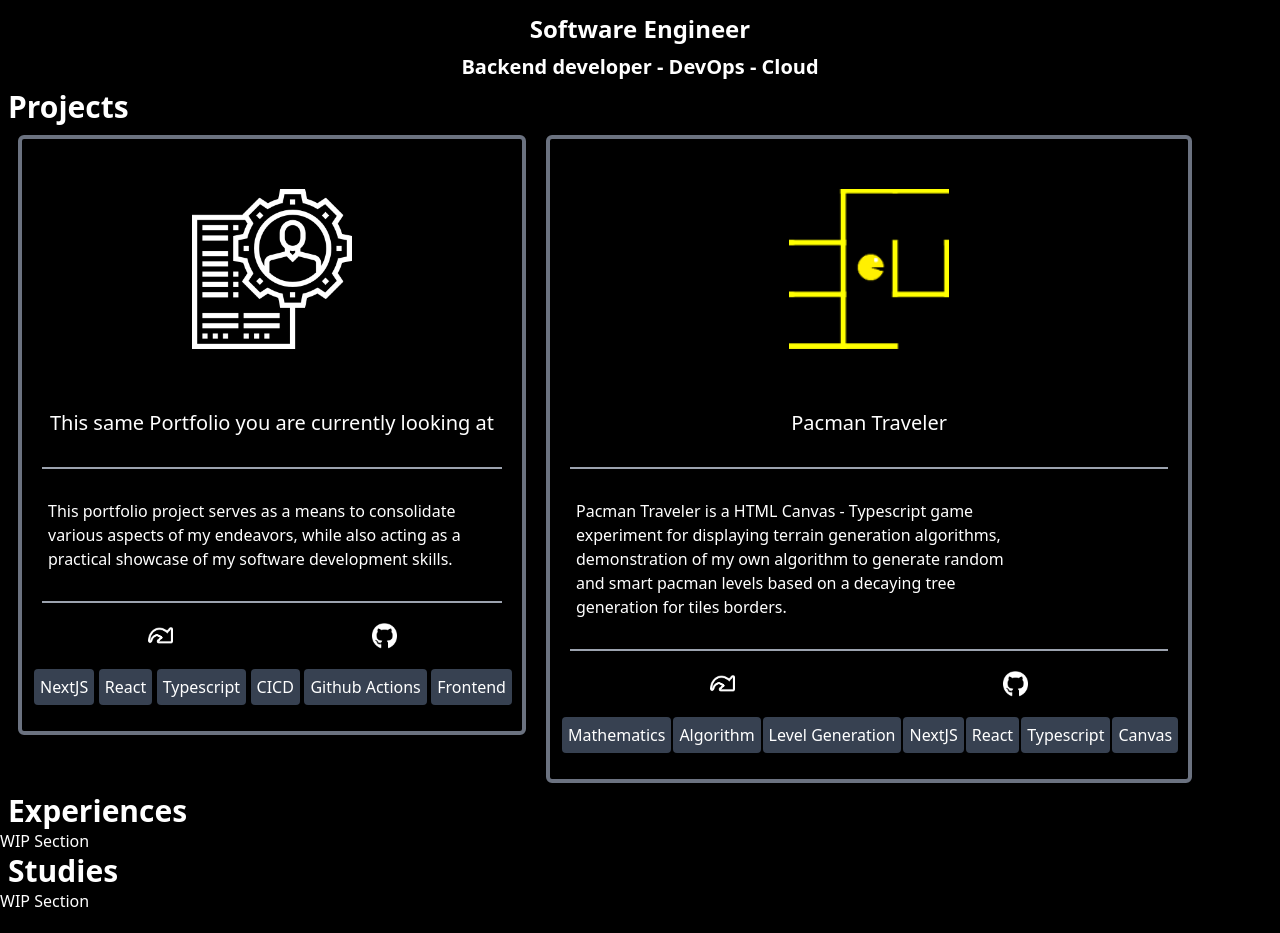
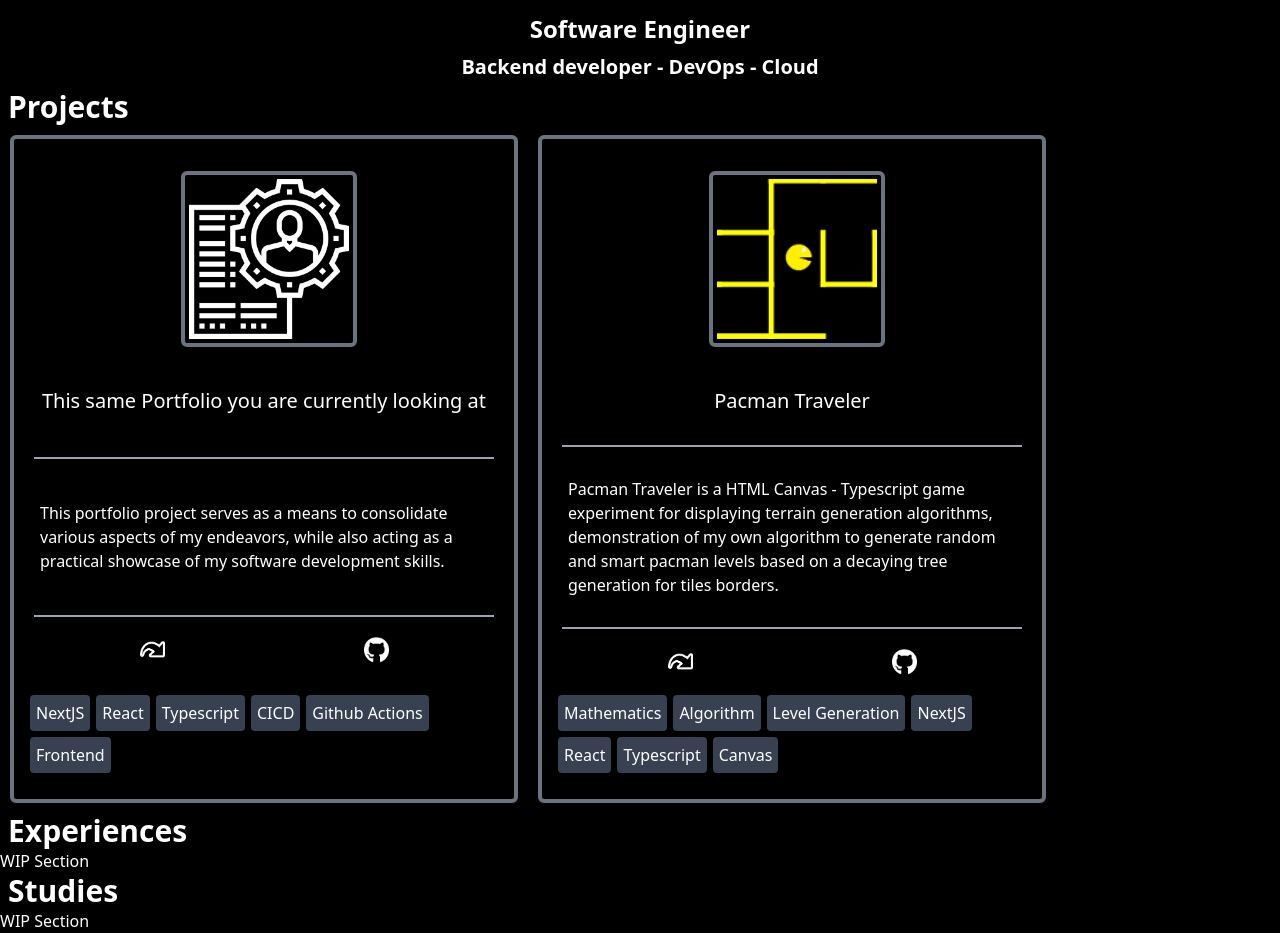
Before and after one commit to Deffohn/portfolio-website, a Next.js app in the folder frontend/: page / in a window 1280 px wide. Shown: the part 362-1295 px from the top of the page. Built offline with nearby package versions, Linux system fonts and the light colour scheme.

Commit message:
💄 rework project sheets on portfolio

```diff
--- a/frontend/components/Projects.tsx
+++ b/frontend/components/Projects.tsx
@@ -1,6 +1,7 @@
 "use client";
 import { getBaseUrl } from '@/utils/baseUrl';
 import Image from 'next/image';
+import { useEffect, useState } from 'react';
 
 type ProjectLink = {
   link: string,
@@ -16,36 +17,13 @@
   projectLinks?: ProjectLink[],
 };
 
-const ProjectPicture: React.FC<{src: string, alt: string}> = (
-  {src, alt}
+const ProjectTextContent: React.FC<{screenWidth: number, contentInput: ProjectContentInput}> = (
+  {screenWidth, contentInput}
 ) => {
   return (
-    <div>
-      <img src={src} alt={alt} className="md:h-30 md:w-auto md:mb-10 md:mt-10 lg:w-40 lg:h-40"/>
-    </div>
-  );
-};
-
-const ProjectComponent: React.FC<{contentInput: ProjectContentInput}> = (
-  {contentInput}
-) => {
-  return (
-    <div className='bg-black rounded-md border-4 border-gray-500 m-2.5
-      mg:w-320 mg:min-h-480
-    '>
-      <div className="flex flex-col mx-2.5 my-2.5 justify-between">
-        <div className="flex mx-auto">
-          {
-            contentInput.illustrationPath != null ?
-            <ProjectPicture src={contentInput.illustrationPath}
-              alt={"\""+contentInput.projectName+"\""+" Project Picture"}
-            />
-            :
-            <ProjectPicture src={"/projects/default.png"}
-              alt={"Default Project Picture"}
-            />
-          }
-        </div>
+    <div className={(screenWidth < 800 ? 'flex flex-1 flex-col w-2/3 max-w-2/3 mx-2.5 my-2.5 justify-between'
+    : 'flex flex-1 flex-col mx-2.5 my-2.5 justify-between'
+    )}>
       <div className="flex flex-col mx-2.5 my-2.5 justify-between">
         <div className="flex mx-1.5 my-2.5 items-center justify-center">
           <h3 className='text-center text-white no-underline break-words
@@ -60,7 +38,7 @@
       </div>
       <div className="flex flex-col mx-2.5 my-2.5 justify-between">
         <div className="flex mx-1.5 my-2.5 items-center justify-center
-                            md:max-w-md">
+                          max-w-md">
           {
             contentInput.projectDescription &&
             <a className="text-left text-white no-underline">
@@ -112,11 +90,13 @@
       { /* {project tags} */
         contentInput.projectTags && contentInput.projectTags?.length != 0 &&
 
-          <div className="md:justify-between mb-2.5 flex flex-wrap">
+        <div className={(screenWidth < 800 ? 'justify-between mb-2.5 flex flex-wrap'
+        : 'justify-between mb-2.5  shrink-0 flex-nowrap max-w-md'
+        )}>
         {
           contentInput.projectTags.map((tag: string, projectTagIndex) => {
             return (
-                  <div key={projectTagIndex} className="inline-block align-middle bg-gray-700 rounded md:ml-0.5 ml-1.5 mb-1.5">
+              <div key={projectTagIndex} className="inline-block align-middle bg-gray-700 rounded ml-1.5 mb-1.5">
                 <a className="flex m-1.5 text-white text-center">
                   {tag}
                 </a>
@@ -126,13 +106,56 @@
         }
         </div>
       }
+    </div>
+  );
+}
 
+const ProjectComponent: React.FC<{screenWidth: number, contentInput: ProjectContentInput}> = (
+  {screenWidth, contentInput}
+) => {
+  if (screenWidth < 800) {
+    return (
+      <div className="flex flex-row m-3 justify-between items-center rounded-md border-4 border-gray-500 bg-black">
+        <div className='flex flex-col items-center m-3 border-4 border-gray-500 rounded-md'>
+          <div className='flex items-center m-1'>
+            <Image
+              src={contentInput.illustrationPath != null ? contentInput.illustrationPath : "/projects/default.png"}
+              alt={contentInput.illustrationPath != null ?
+                "\""+contentInput.projectName+"\""+" Project Picture" : "Default Project Picture"}
+              width={0.25 * screenWidth}
+              height={0.25 * screenWidth}
+              className=''
+            />
           </div>
         </div>
+        <ProjectTextContent contentInput={contentInput} screenWidth={screenWidth}/>
+      </div>
     );
+  } else {
+    return (
+      <div className="flex flex-col m-2.5 justify-between items-center
+                      rounded-md border-4 border-gray-500 bg-black w-160 h-320">
+        <div className='flex items-center m-2.5 ml-5 mt-8  border-4 border-gray-500 rounded-md'>
+          <div className='flex items-center m-1'>
+            <Image
+              src={contentInput.illustrationPath != null ? contentInput.illustrationPath : "/projects/default.png"}
+              alt={contentInput.illustrationPath != null ?
+                "\""+contentInput.projectName+"\""+" Project Picture" : "Default Project Picture"}
+              width={160}
+              height={160}
+            />
+          </div>
+        </div>
+        <ProjectTextContent contentInput={contentInput} screenWidth={screenWidth}/>
+      </div>
+    );
+  }
 };
 
 const Projects: React.FC = () => {
+
+  const [screenWidth, setScreenWidth] = useState(0);
+
   const projects: ProjectContentInput[] = [
     {
       illustrationPath: "/projects/portfolio.png",
@@ -185,20 +208,51 @@
     },
   ];
 
+  useEffect(() => {
+    setScreenWidth(window.innerWidth);
+    window.addEventListener("resize", () => {
+      setScreenWidth(window.innerWidth);
+    });
+  }, []);
+
+  if (screenWidth < 800) {
     return (
       <div>
         <h2 className='text-3xl font-bold ml-2'>Projects</h2>
-      <div className="flex flex-wrap ml-2">
-        {projects.map((value: ProjectContentInput, projectIndex) => {
+
+        <div className="flex flex-col items-center justify-between">
+          {projects.map((project, index) => {
             return (
-            <div key={projectIndex}>
-              <ProjectComponent contentInput={value}/>
-            </div>
+              <ProjectComponent
+                key={index}
+                screenWidth={screenWidth}
+                contentInput={project}
+              />
             );
           })}
         </div>
       </div>
     );
+  } else {
+    return (
+      <div>
+        <h2 className='text-3xl font-bold ml-2'>Projects</h2>
+        <div className="flex flex-wrap">
+          {projects.map((project, index) => {
+            return (
+              <ProjectComponent
+                key={index}
+                screenWidth={screenWidth}
+                contentInput={project}
+              />
+            );
+          })}
+        </div>
+      </div>
+    );
+  }
+
+
 };
 
 export default Projects;
```
Lines whose indentation alone changed are shown as unchanged.
